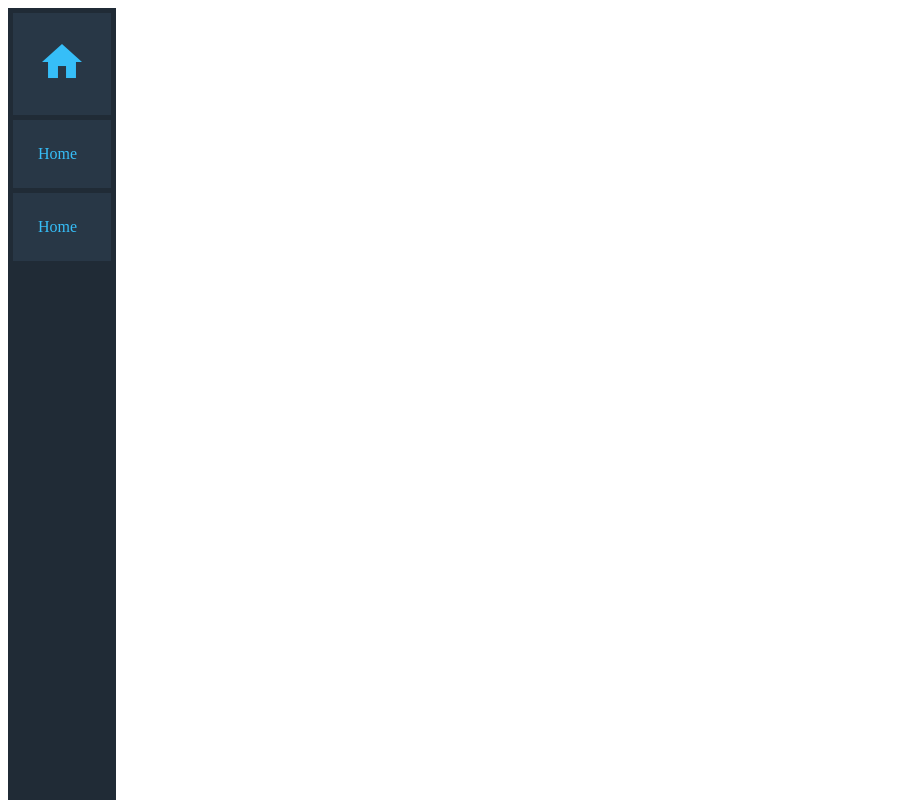
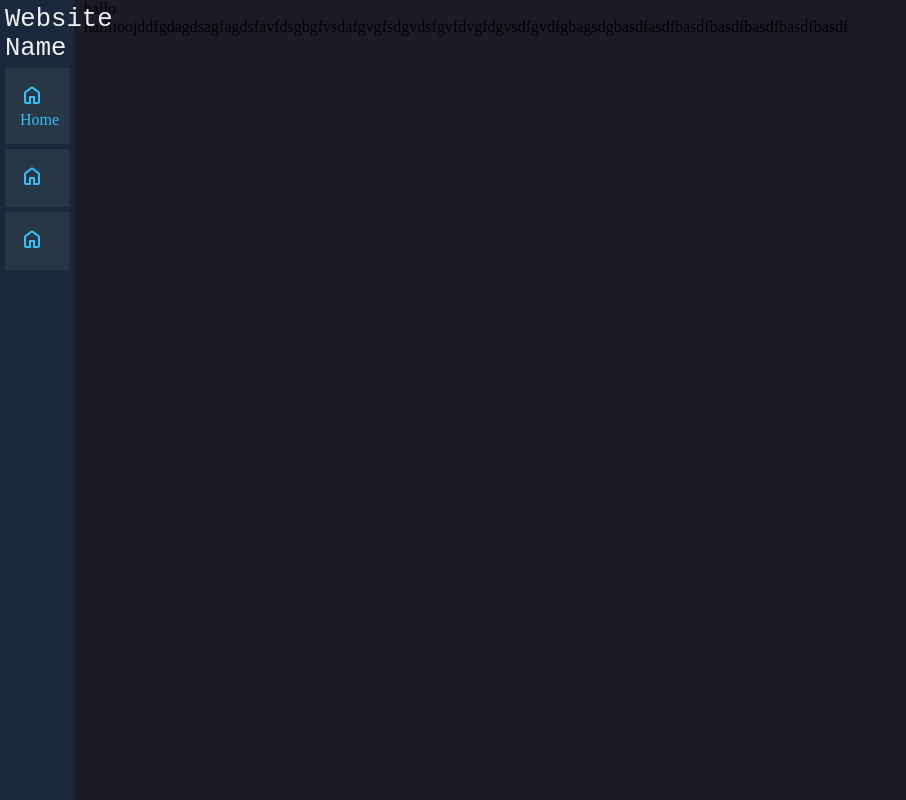
Before and after one commit to 31415J/Informatik_David_Jonathan_Website, a plain HTML site: page index.html in a window 1280 px wide. Shown: the whole page, without its empty margins (0-906 px from the left). Drawn offline with nearby package versions, Linux system fonts and the light colour scheme.

Commit message:
Refactor styles and update menubar structure for improved layout and design

```diff
--- a/css/style.css
+++ b/css/style.css
@@ -1,23 +1,52 @@
 :root {
-	--background-color: blue();
+	--background-color: rgb(28,28,40);
 	--main-color: blue();
-	--menubar-color-bg: rgb(32, 43, 54);
+	--menubar-color-bg: rgb(25, 40, 60);
 	--accent-color-bg: rgb(40, 55, 70);
 	--accent-color: rgb(54, 190, 248);
-	--text-color: blue();
+	--text-color: rgb(240,240,240);
+
+	--sidebar-width: 5%;
 
 }
 
+
 body{
 	background-color: var(--background-color);
+	padding: 0;
+	margin: 0;
+}
+
+
+/* Icons */
+
+.material-symbols-rounded {
+  font-variation-settings:
+  'FILL' 0,
+  'wght' 600,
+  'GRAD' 400,
+  'opsz' 20,
+}
+
+
+
+
+/* Text */
+
+.menubar .heading{
+	font-family: 'Courier New', Courier, monospace;
+	font-size: 2vw;
+	color: var(--text-color);
 }
 
 
 
 
 
+/*menubar*/
 
 .menubar{
+	width: var(--sidebar-width);
 	position: fixed;
 	float: left;
 	padding: 5px;
@@ -32,7 +61,7 @@ body{
 .menubar-element {
 	background-color: var(--accent-color-bg);
 	color: var(--accent-color);
-	padding: 25px;
+	padding: 15px;
 
 }
 
@@ -42,9 +71,20 @@ body{
 }
 
 .menubar:hover .menubar-element .menubar-element-title{
+
+	--sidebar-width= 15%;
 	display: inline;
-	float: center;
-	padding: 30px;
-	margin: 20px;
 
 }
+.menubar-element span{
+	scale: 1;
+}
+
+
+
+/*Main content */
+
+
+.content {
+	margin-left: calc(var(--sidebar-width) + 20px);
+}
--- a/index.html
+++ b/index.html
@@ -6,27 +6,61 @@
 	<meta name="viewport" content="width=device-width, initial-scale=1">
 	<link rel="stylesheet" href="css/style.css">
 	<link rel="stylesheet" href="https://fonts.googleapis.com/css?family=Audiowide">
-	<link rel="stylesheet" href="https://fonts.googleapis.com/icon?family=Material+Icons">
+	<link rel="stylesheet" href="https://fonts.googleapis.com/css2?family=Material+Symbols+Rounded:opsz,wght,FILL,GRAD@20..48,100..700,0..1,-50..200&icon_names=home" />
 	<title>Meine Tolle Webite</title>
+
+	<script>
+
+	var r = document.querySelector(':root');
+
+// Create a function for getting a variable value
+	function myFunction_get() {
+  // Get the styles (properties and values) for the root
+  		var rs = getComputedStyle(r);
+  // Alert the value of the --primary-bg-color variable
+  		alert("The value of --primary-bg-color is: " + rs.getPropertyValue('--primary-bg-color'));
+}
+
+// Create a function for setting a variable value
+	function myFunction_set() {
+  // Set the value of variable --primary-bg-color to another value (in this case "green")
+  		r.style.setProperty('--primary-bg-color', 'green');
+}
+</script>
 </head>
 <body>
 
 	<div class="menubar">
 
+		<div class="heading">Website Name</div>
 		<div class="menubar-element">
-			<i class="material-icons" style="font-size:48px;">home</i>
+			<span class="material-symbols-rounded">home</span>
+
+
 			<div class="menubar-element-title">
 				Home
 			</div>
 		</div>
 
 		<div class="menubar-element">
-			Home
+			<span class="material-symbols-rounded">home</span>
 		</div>
 
 		<div class="menubar-element">
-			Home
+			<span class="material-symbols-rounded">home</span>
 		</div>
+	</div>
+
+
+
+
+	<div class="content">
+
+		<div class="test-accent">
+			hallo
+		</div>
+		halllioojddfgdagdsagfagdsfavfdsgbgfvsdafgvgfsdgvdsfgvfdvgfdgvsdfgvdfgbagsdgbasdfasdfbasdfbasdfbasdfbasdfbasdf
+
 	</div>
 
 
@@ -39,13 +73,6 @@
 
 
 
-	</div>
-	<div class="test-accent">
-		hallo
-	</div>
-
-
-
 
 </body>
 
```
